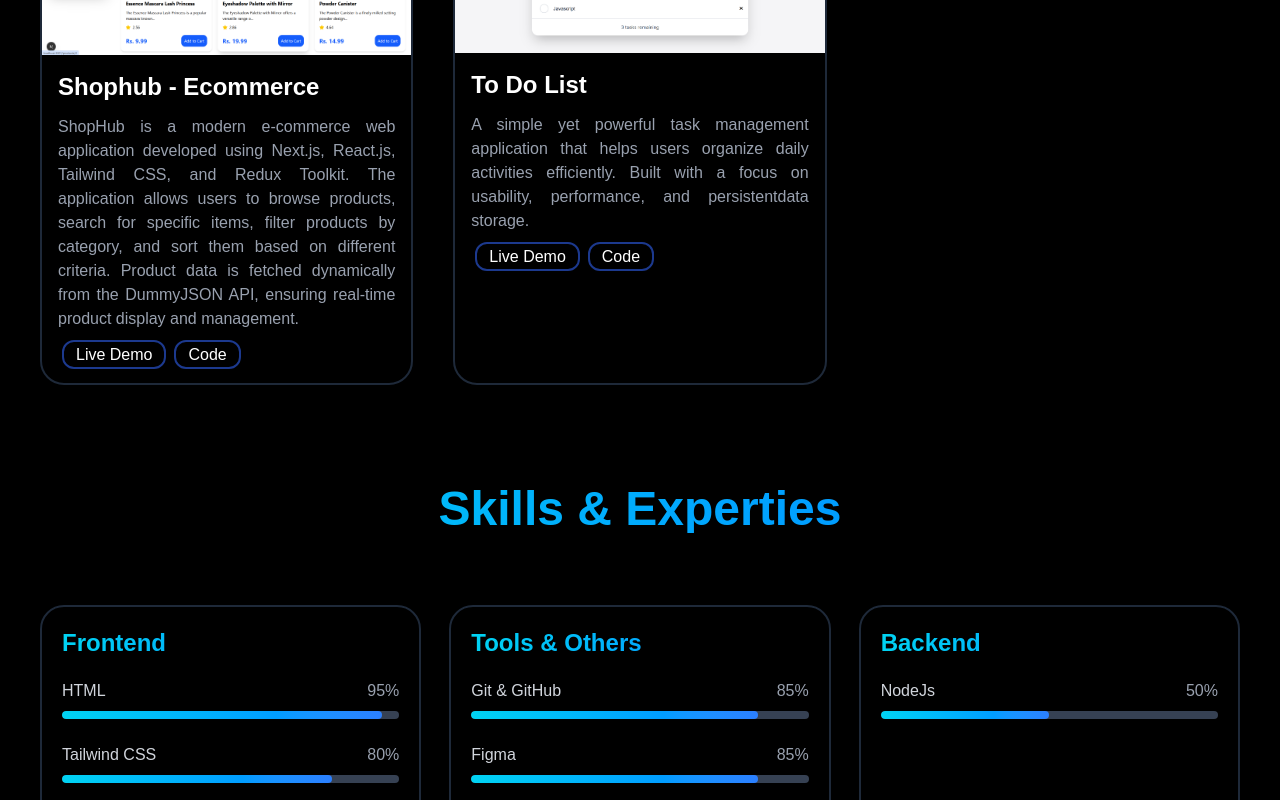
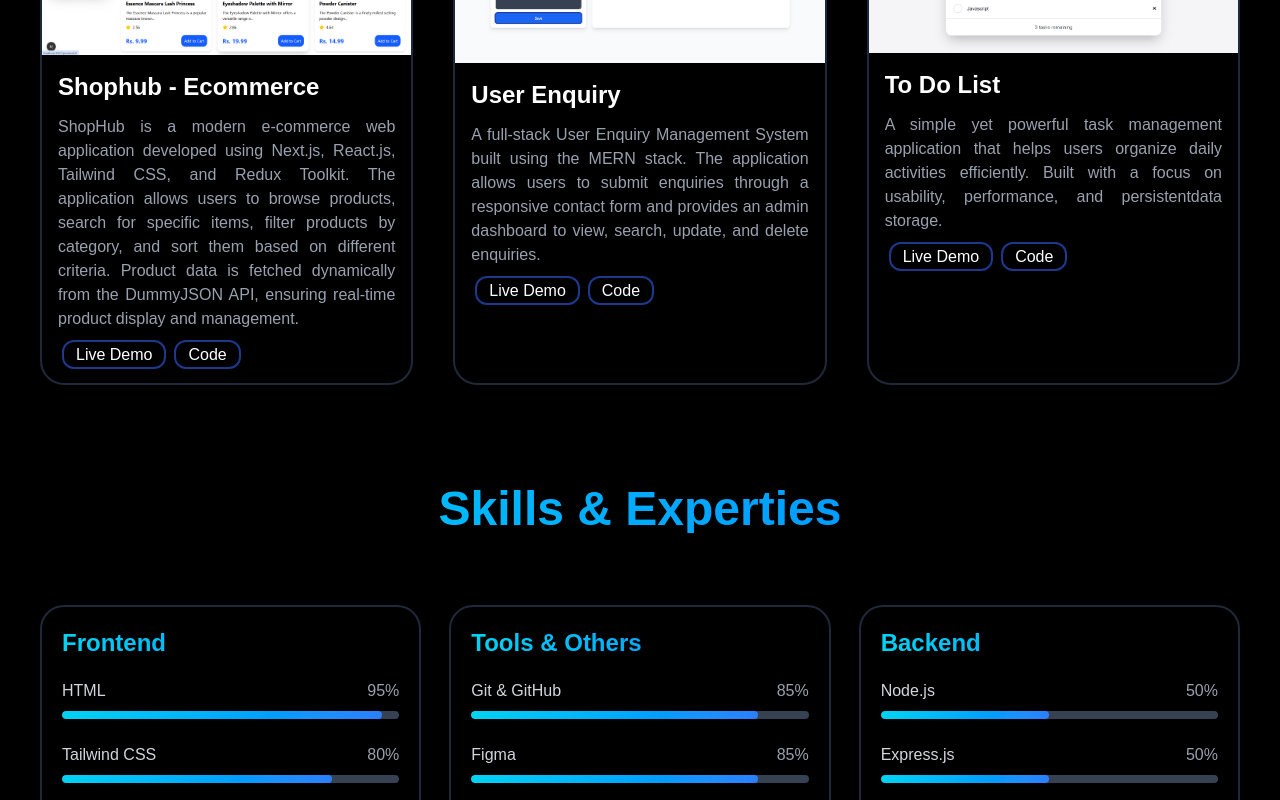
Before and after one commit to aryan-frontend/aryanpounikar-portfolio, a Next.js app: page / in a window 1280 px wide. Shown: the part 1860-2660 px from the top of the page. Built offline with nearby package versions, Linux system fonts and the light colour scheme.

Commit message:
add user enquiry project and skills

```diff
--- a/src/components/sections/SkillSection.jsx
+++ b/src/components/sections/SkillSection.jsx
@@ -39,7 +39,9 @@ export default function SkillSection() {
                         className="bg-linear-to-r from-cyan-400 to-blue-500 bg-clip-text text-transparent text-2xl font-bold mb-5">
                         Backend</h2>
 
-                    <Skill name="NodeJs" percent={50} />
+                    <Skill name="Node.js" percent={50} />
+                    <Skill name="Express.js" percent={50} />
+                    <Skill name="MongoDb" percent={50} />
 
                 </div>
             </div>
--- a/src/data/projectsdata.js
+++ b/src/data/projectsdata.js
@@ -1,5 +1,6 @@
 import todoList from "../assets/images/todo_list.png"
 import ecommerce from "../assets/images/ecommerce.png"
+import userEnquiry from "../assets/images/userEnquiry.png"
 export const projects = [{
     title: "Shophub - Ecommerce",
     img: ecommerce,
@@ -7,6 +8,17 @@ export const projects = [{
     liveLink: "https://nextjs-shophub.vercel.app/",
     repoLink: "https://github.com/aryan-frontend/nextjs-shophub"
 },
+
+{
+
+    title: "User Enquiry",
+    img: userEnquiry,
+    disc: "A full-stack User Enquiry Management System built using the MERN stack. The application allows users to submit enquiries through a responsive contact form and provides an admin dashboard to view, search, update, and delete enquiries.",
+    liveLink: "https://user-enquiry-sooty.vercel.app/",
+    repoLink: "https://github.com/aryan-frontend/enquiry-frontend"
+
+},
+
 {
     title: "To Do List",
     img: todoList,
```
Also changed, not shown: src/assets/images/userEnquiry.png (added).
